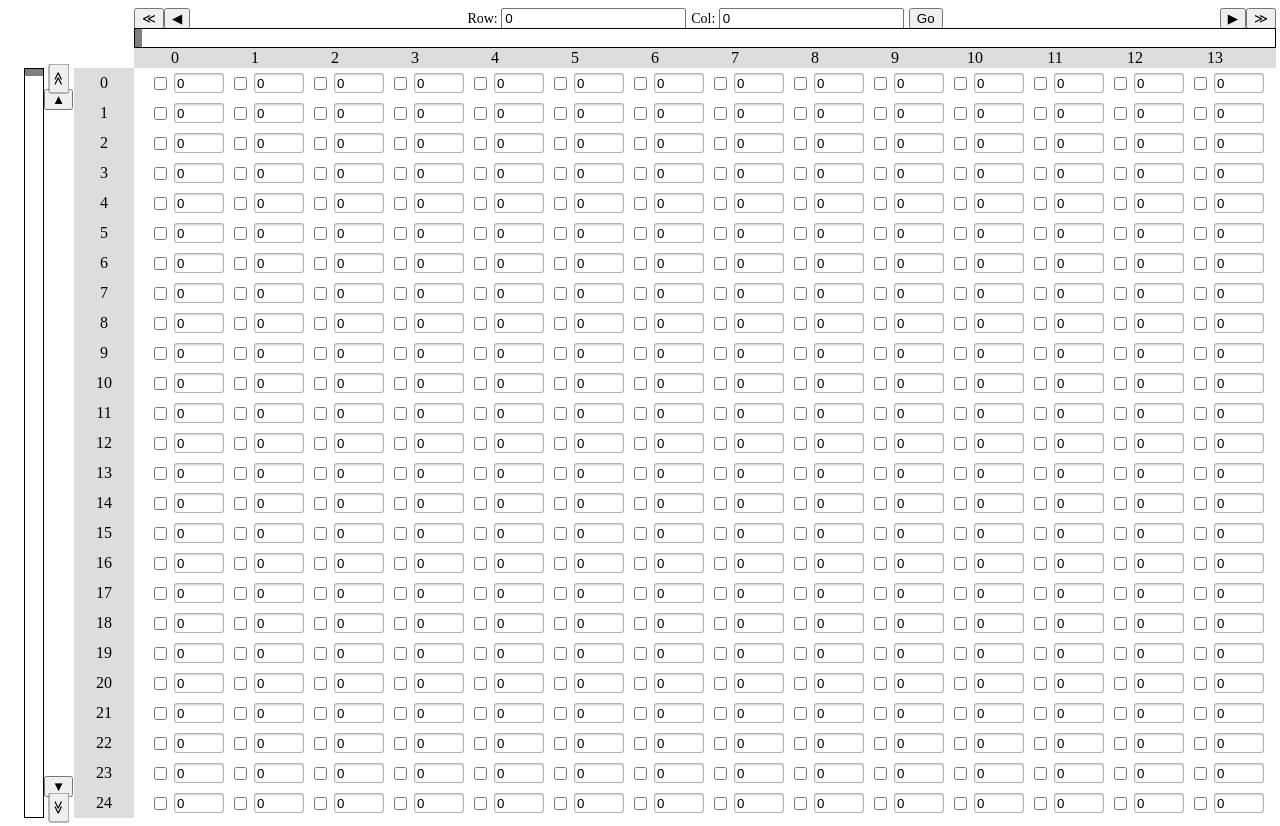
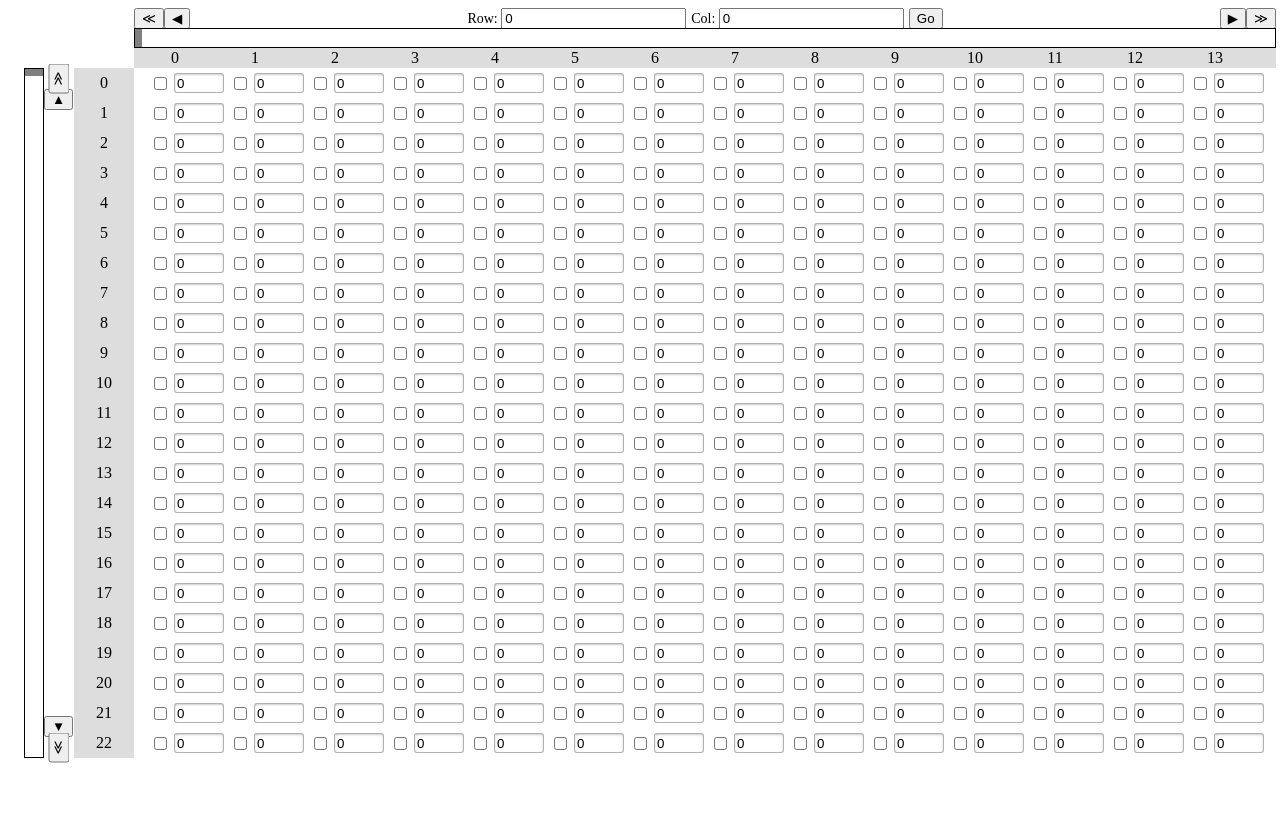
Before and after one commit to akyGit/virtual-components-table, a Vue app: page / in a window 1280 px wide. After the commit the page ends 800 px from the top, so only its background shows below. Built offline with nearby package versions, Linux system fonts and the light colour scheme.

Commit message:
fix scrollbar

```diff
--- a/src/components/Grid/Grid.vue
+++ b/src/components/Grid/Grid.vue
@@ -154,13 +154,16 @@ export default {
     visibleRow() {
       // columns controllers (20) and columns ruler height (20) - 40
       // height of grid cell                                    - 30
-      return Math.floor((this.windowHeight - 40) / 30);
+      // for good visibility                                    - 50
+
+      return Math.floor((this.windowHeight - 40 - 50) / 30);
     },
 
     visibleCol() {
       // rows controllers (30) and rows ruler width (60) - 90
       // width of grid cell                              - 80
-      return Math.floor((this.windowWidth - 90) / 80);
+      // for good visibility                             - 50
+      return Math.floor((this.windowWidth - 90 - 50) / 80);
     },
 
     visibleGridData() {
--- a/src/components/MainPage/MainPage.less
+++ b/src/components/MainPage/MainPage.less
@@ -1,3 +1,9 @@
+body {
+    width: 100%;
+    height: 100%;
+    overflow: hidden;
+}
+
 .MainPage {
     width: 100%;
     height: 100%;
```
